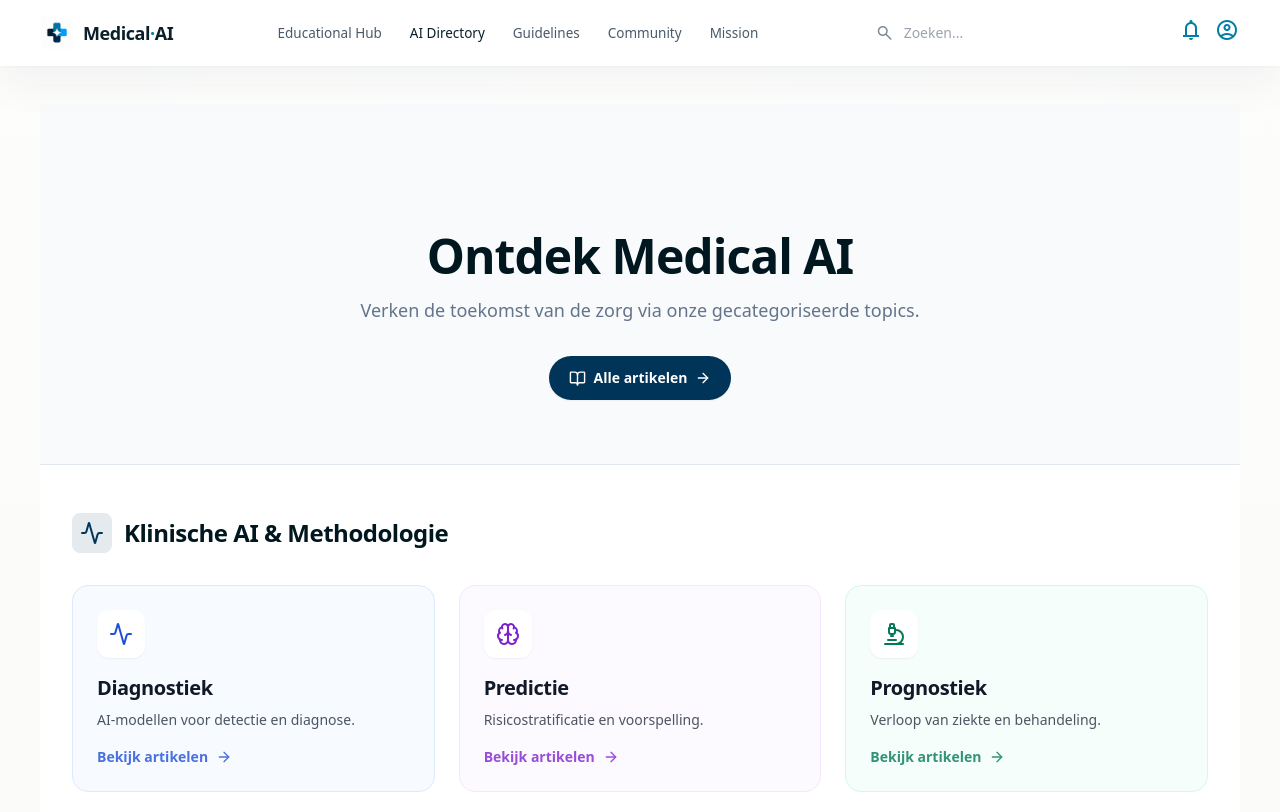
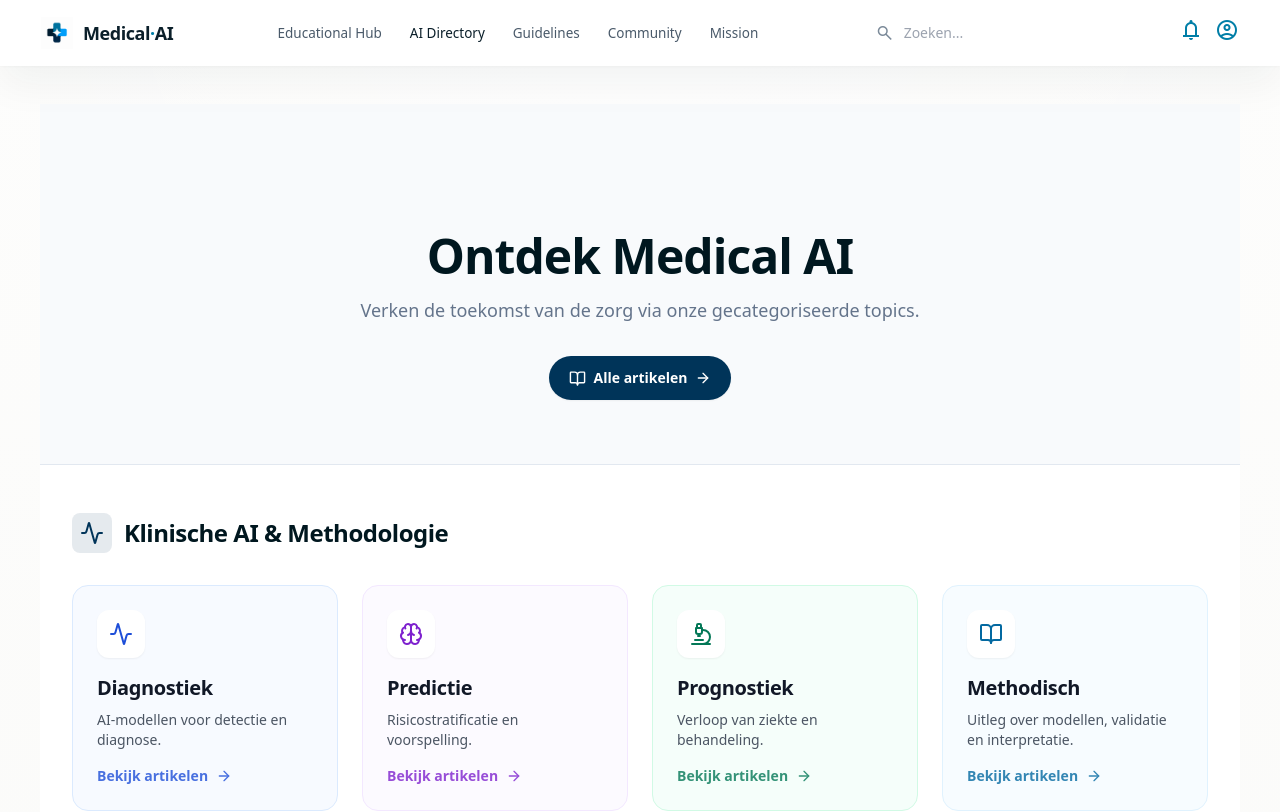
Before and after one commit to illionair/medicalai.nl, a Next.js app: page /topics in a window 1280 px wide. Shown: the top 812 px of the page. Built offline with nearby package versions, Linux system fonts and the light colour scheme.

Commit message:
Surface new educational articles in directory

```diff
--- a/src/app/topics/page.tsx
+++ b/src/app/topics/page.tsx
@@ -25,6 +25,13 @@
         icon: <Microscope size={24} />,
         color: "bg-emerald-50 text-emerald-700 border-emerald-100",
         gradient: "from-emerald-500 to-teal-500"
+    },
+    {
+        title: "Methodisch",
+        description: "Uitleg over modellen, validatie en interpretatie.",
+        icon: <BookOpen size={24} />,
+        color: "bg-sky-50 text-sky-700 border-sky-100",
+        gradient: "from-sky-500 to-blue-500"
     },
 ];
 
@@ -105,7 +112,7 @@
                         </div>
                         <h2 className="text-2xl font-bold text-brand-dark">Klinische AI & Methodologie</h2>
                     </div>
-                    <div className="grid md:grid-cols-3 gap-6">
+                    <div className="grid md:grid-cols-2 lg:grid-cols-4 gap-6">
                         {clinicalTopics.map((topic) => (
                             <Link href={`/topics/${topic.title}`} key={topic.title}>
                                 <motion.div
```
Also changed, not shown: src/lib/static-articles.ts (+16 -16 lines).
